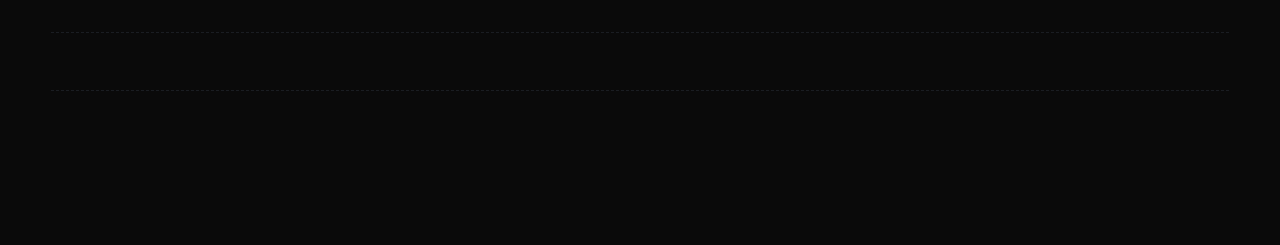
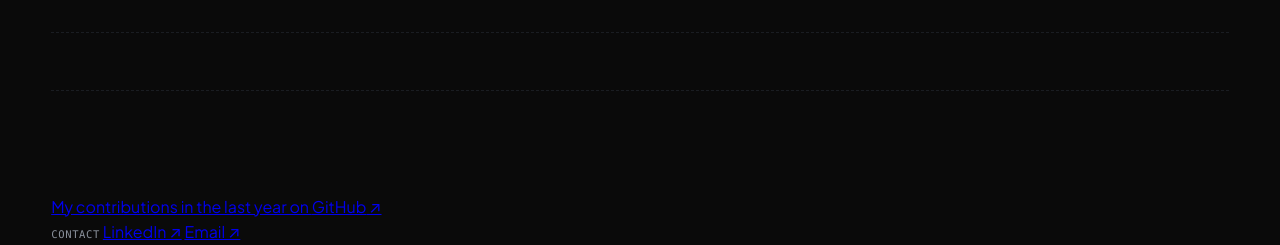
Before and after one commit to ZhillanTLE/myportfolio, a Django app: page / in a window 1280 px wide. Shown: the part 1028-1273 px from the top of the page. Before the commit the page ends 1119 px from the top, so only its background shows below. Run offline with Django 5.2, Linux system fonts and the light colour scheme; data comes from the database, SQL or seed files in the repository; parts of the project's set-up code (start-up, migrations or seed data) failed here and were passed over; some web fonts are replaced.

Commit message:
feat(footer): add site footer with github and contact links

```diff
--- a/templates/base.html
+++ b/templates/base.html
@@ -42,8 +42,9 @@
     {% block content %} {% endblock content %}
 
     {% include "components/guestbook.html" %}
+    {% include "components/site_footer.html" %}
     <script>
-    /* Guestbook (the footer on every page): the sign row posts with fetch and the new signature drops in above it */
+    /* Guestbook (closes every page): the sign row posts with fetch and the new signature drops in above it */
     (function () {
         var form = document.getElementById("sign");
         if (!form) return;
--- a/templates/components/guestbook.html
+++ b/templates/components/guestbook.html
@@ -1,4 +1,4 @@
-<footer class="zr gb" id="guestbook">
+<section class="zr gb" id="guestbook">
     <div class="zr-wrap">
         <div class="sec-head">
             <h2 class="sec">Guestbook</h2>
@@ -34,4 +34,4 @@
             <div class="log-row blank" aria-hidden="true"></div>
         </div>
     </div>
-</footer>
+</section>
--- /dev/null
+++ b/templates/components/site_footer.html
@@ -0,0 +1,23 @@
+{% load static %}
+<footer class="zr site-foot" id="site-footer">
+    <div class="zr-wrap">
+        <div class="foot-row">
+            <p class="foot-gh">
+                <a href="https://github.com/ZhillanTLE" target="_blank" rel="noopener" id="gh-link">
+                    <span id="gh-total">My contributions</span> in the last year on <span class="u">GitHub</span> ↗
+                </a>
+            </p>
+            <nav class="foot-contact" aria-label="Contact">
+                <span class="lbl">Contact</span>
+                <a href="https://www.linkedin.com/in/zhillan-baniaksa-0b9244235/" target="_blank" rel="noopener">LinkedIn ↗</a>
+                <a href="mailto:zhillan.baniaksa@ui.ac.id">Email ↗</a>
+            </nav>
+        </div>
+
+        <!-- Drawn by contributions.js from get_github_contributions; stays empty if GitHub can't be reached -->
+        <div class="gh-graph" id="gh-graph" data-endpoint="{% url 'main:get_github_contributions' %}" hidden>
+            <div class="gh-grid" id="gh-grid" role="img"></div>
+        </div>
+    </div>
+</footer>
+<script src="{% static 'js/contributions.js' %}?v=3" defer></script>
```
